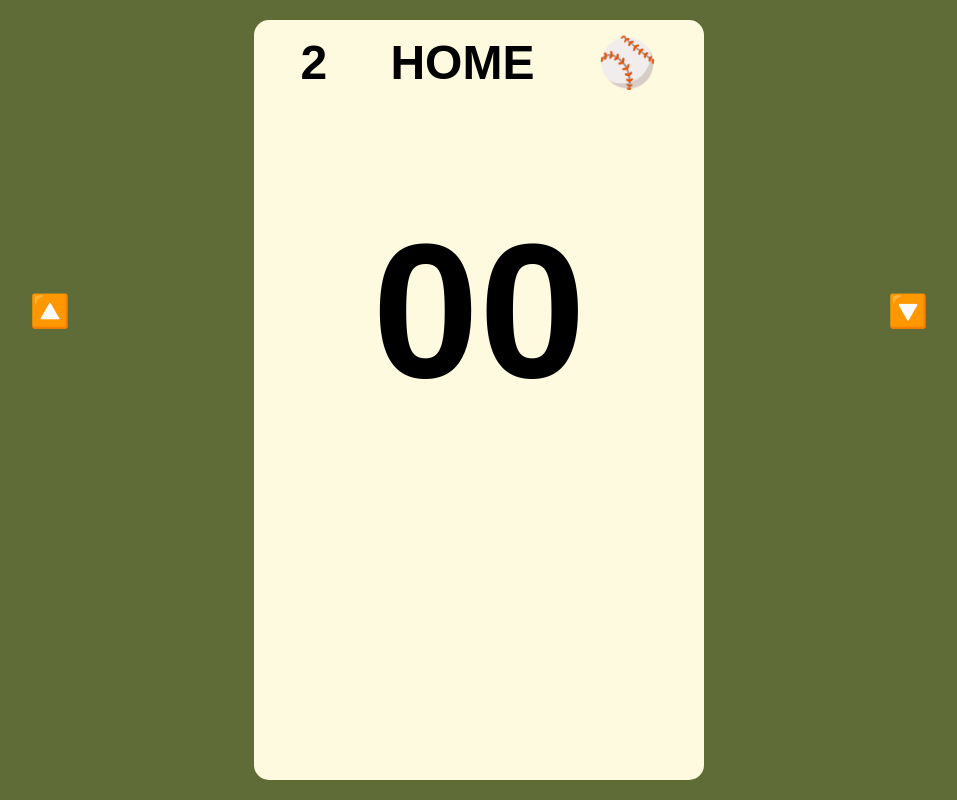
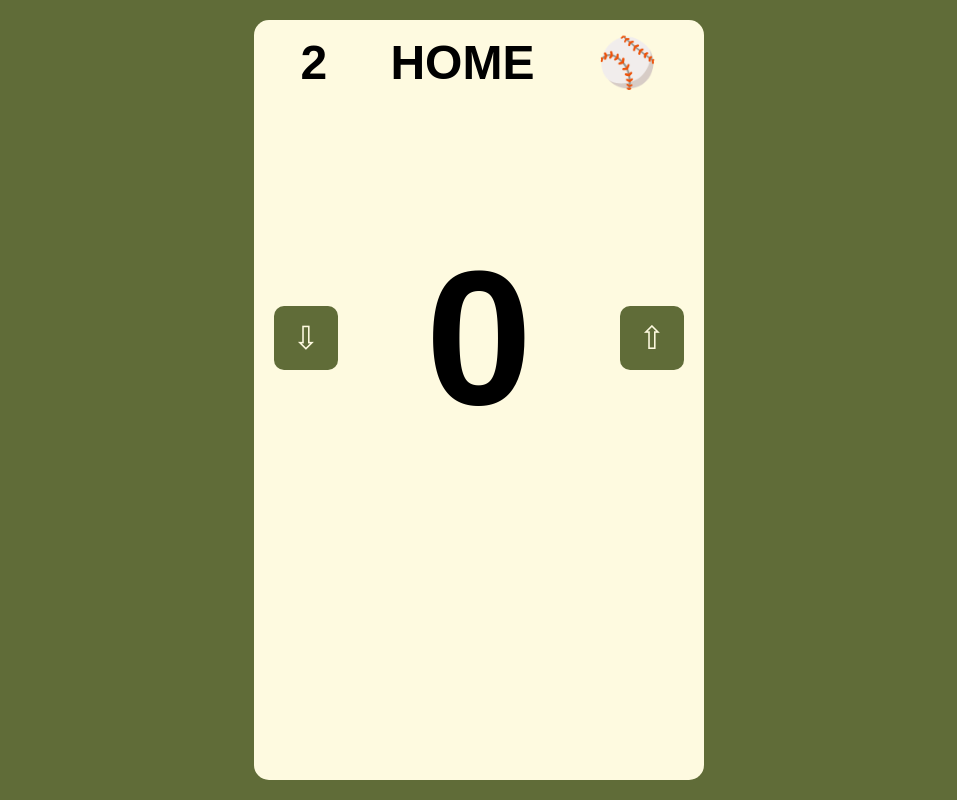
Before and after one commit to JoelCreate/Baseball-Score-App, a plain HTML site: page index.html in a window 1280 px wide. Shown: the whole page, without its empty margins (161-1118 px from the left). Drawn offline with Linux system fonts and the light colour scheme; a web font is replaced by a local one.

Commit message:
added JS to score
allowed score to go up and down upon button clicks

```diff
--- a/index.html
+++ b/index.html
@@ -24,15 +24,15 @@
             </section>
 
             <section class="main-score">
-                <div class="up-arrow arrows">
-                    🔼
+                <button class="down-arrow arrows" id="score-down" disabled>
+                    <span>⇩</span>
+                </button>
+                <div class="score-container">
+                    <h1 class="score" id="score">0</h1>
                 </div>
-                <div class="score-container">
-                    <h1 class="score">00</h1>
-                </div>
-                <div class="down-arrow arrows">
-                    🔽
-                </div>
+                <button class="up-arrow arrows" id="score-up">
+                    <span>⇧</span>
+                </button>
             </section>
 
             <section class="count">
--- a/scripts.js
+++ b/scripts.js
@@ -1 +1,21 @@
-console.log("hellow World")
+const increment = document.getElementById('score-up')
+const decrement = document.getElementById('score-down')
+const scoreDisplay = document.getElementById('score')
+
+let score = 0
+
+increment.addEventListener("click", function(){
+    score++
+    scoreDisplay.innerHTML = score
+    decrement.disabled = false
+    decrement.style.opacity = "1"
+
+})
+
+decrement.addEventListener("click", function(){
+    score--
+    scoreDisplay.innerHTML = score
+    if (score === 0) {
+        decrement.style.opacity = "0.5"
+    }
+})
--- a/styles.css
+++ b/styles.css
@@ -17,7 +17,7 @@ body {
     align-items: center;
 }
 
-h1, h2, h3, h4, h5, h6, p {
+h1, h2, h3, h4, h5, h6, p,span {
     padding: 0px;
     margin: 0px
 }
@@ -30,8 +30,14 @@ h3 {
     font-size: 3em;
 }
 
-.arrows{
+button {
     font-size:2em;
+    color: #FEFAE0;
+    background:#606C38;
+    width: 2em;
+    height: 2em;
+    border-radius: 10px;
+    border: 0px;
 }
 
 .container {
@@ -47,17 +53,16 @@ h3 {
     display: flex;
     justify-content: space-around;
     padding: 15px;
+    height:75px;
 }
 
 .main-score {
     display: flex;
-    justify-content: space-around;
+    justify-content: space-between;
     align-items: center;
-    padding: 0px 40px;
-    position: absolute;
-    top: 25%;
-    left: 0;
-    right: 0;
+    height: 425px;
+    padding: 0px 20px;
+    text-align: center;
 }
 
 .score-container {
```
